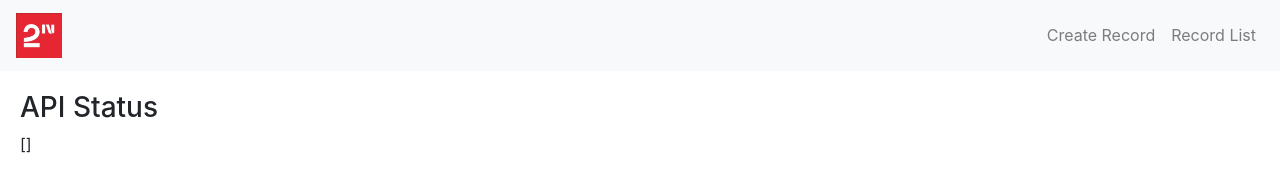
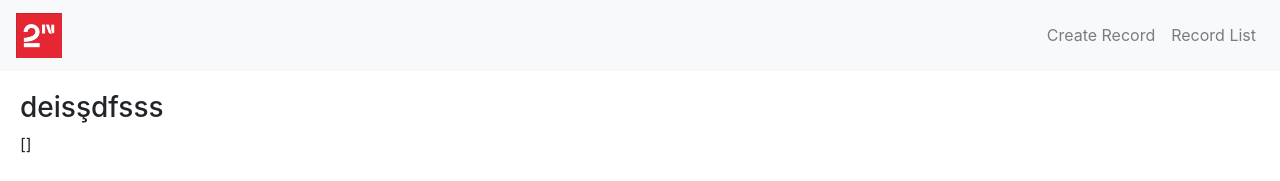
Before and after one commit to tahacansiz/Case-Study-Mern, a React (Create React App) app in the folder mern-project/client/: page / in a window 1280 px wide. Shown: the top 181 px of the page. Built offline with nearby package versions, Linux system fonts and the light colour scheme; no server answers.

Commit message:
Test Python pipeline

```diff
--- a/mern-project/client/src/components/healthcheck.js
+++ b/mern-project/client/src/components/healthcheck.js
@@ -12,7 +12,7 @@ export default function HealthStatus() {
 
   return (
     <div>
-      <h3>API Status</h3>
+      <h3>deisşdfsss</h3>
       {JSON.stringify(status)}
     </div>
   );
```
